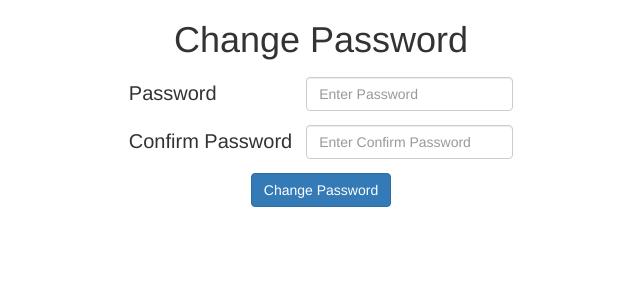
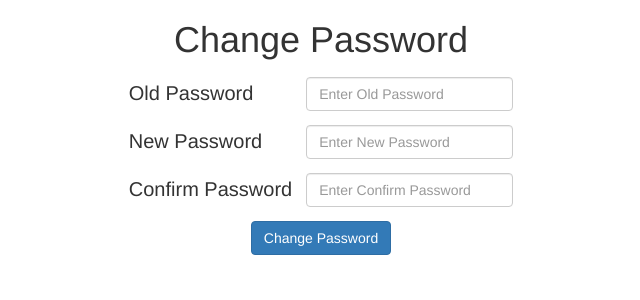
Before and after one commit to Sagarsonara2143/Django_project, a Django app: page /change_password/ in a window 1280 px wide. Shown: the part 52-352 px from the top of the page, without its empty margins (319-959 px from the left). Run offline with Django 4.2, Linux system fonts and the light colour scheme; some libraries are stand-ins or nearby versions.

Commit message:
09.04.2023

```diff
--- a/myapp/templates/change-password.html
+++ b/myapp/templates/change-password.html
@@ -22,13 +22,18 @@
 			<table>
 
 			<tr>
-				<td style=font-size:20px>Password</td>
-				<td><input type="password" name="password" class="form-control" placeholder="Enter Password"></td>
+				<td style=font-size:20px>Old Password</td>
+				<td><input type="password" name="old_password" class="form-control" placeholder="Enter Old Password"></td>
+			</tr>
+
+			<tr>
+				<td style=font-size:20px>New Password</td>
+				<td><input type="password" name="new_password" class="form-control" placeholder="Enter New Password"></td>
 			</tr>
 
 			<tr>
 				<td style=font-size:20px>Confirm Password</td>
-				<td><input type="password" name="cpassword" class="form-control" placeholder="Enter Confirm Password"></td>
+				<td><input type="password" name="cnew_password" class="form-control" placeholder="Enter Confirm Password"></td>
 			</tr>
 
 			<tr>
--- a/myapp/views.py
+++ b/myapp/views.py
@@ -1,4 +1,4 @@
-from django.shortcuts import render
+from django.shortcuts import render, redirect
 from . models import Contact,User
 
 # Create your views here.
```
